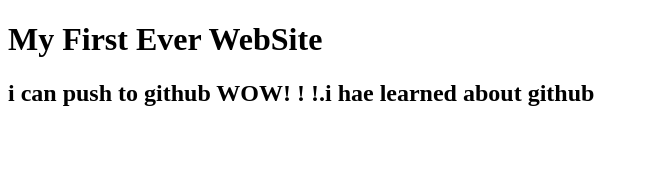
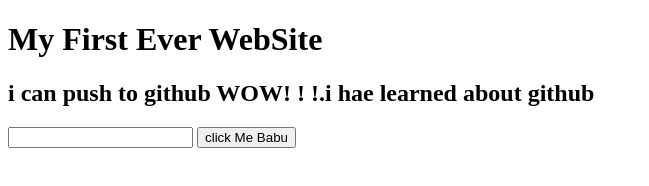
Before and after one commit to shakib238/My-First-Website, a plain HTML site: page index.html in a window 1280 px wide. Shown: the whole page, without its empty margins (0-649 px from the left). Drawn offline with Linux system fonts and the light colour scheme.

Commit message:
button Added

```diff
--- a/index.html
+++ b/index.html
@@ -9,6 +9,8 @@
  <h1>
 My First Ever WebSite</h1>
 <h2>i can push to github WOW! ! !.i hae learned about github</h2>
-
+  <input type="text"
+  <br>
+  <button>click Me Babu</button>
 </body>
 </html>
```
